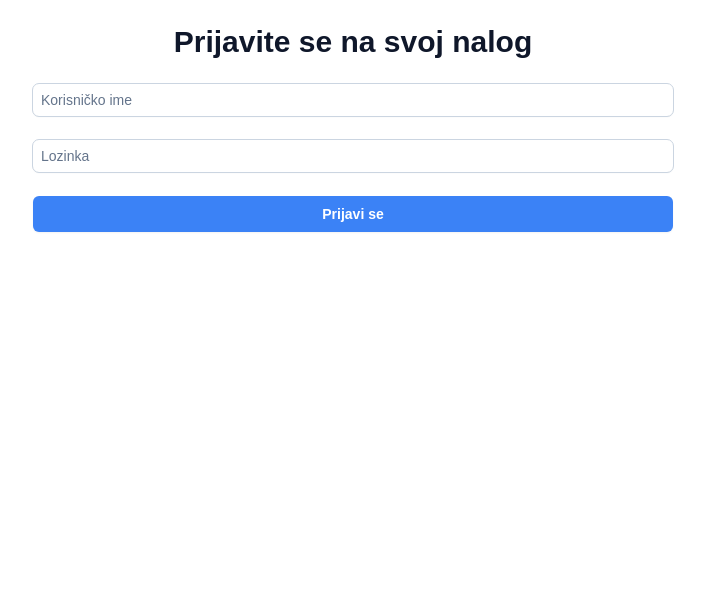
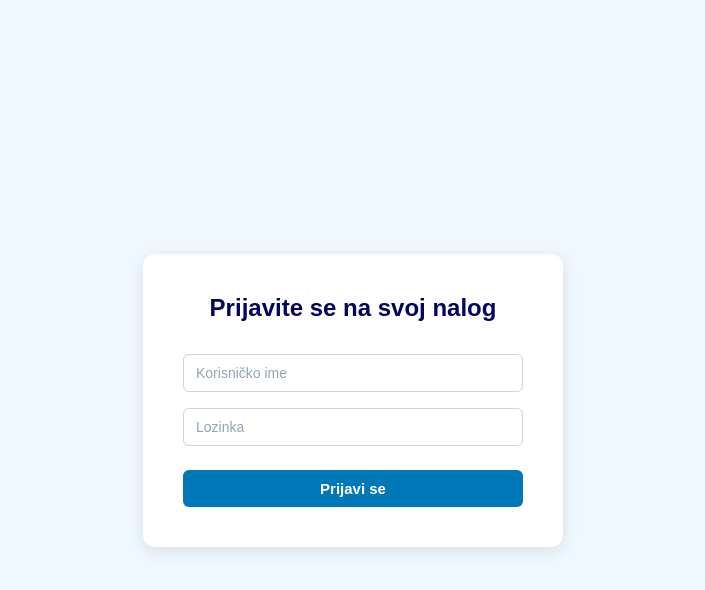
Before and after one commit to teodora88/SmartVolley, a React (Vite) app in the folder smartvolley-react/: page /login in a window 1280 px wide. Shown: the top 590 px of the page, without its empty margins (287-992 px from the left). Built offline with nearby package versions, Linux system fonts and the light colour scheme.

Commit message:
Update login page styling

```diff
--- a/smartvolley-react/src/pages/Login.jsx
+++ b/smartvolley-react/src/pages/Login.jsx
@@ -25,7 +25,6 @@ export default function Login() {
 
     const data = await res.json();
 
-
     if (res.status === 422) {
       setErrors(data.errors);
     } else if (res.status === 401) {
@@ -39,8 +38,9 @@ export default function Login() {
   }
 
   return (
-    <>
-      <h1 className="title"> Prijavite se na svoj nalog</h1>
+    <div className="login-page">
+      <div className="login-card">
+        <h1 className="title">Prijavite se na svoj nalog</h1>
         <form onSubmit={handleLogin} className="login-form">
           <div>
             <input
@@ -71,6 +71,7 @@ export default function Login() {
             <button className="login-button">Prijavi se</button>
           </div>
         </form>
-    </>
+      </div>
+    </div>
   );
 }
--- a/smartvolley-react/src/styles/Login.css
+++ b/smartvolley-react/src/styles/Login.css
@@ -1,66 +1,70 @@
+.login-page {
+    min-height: 100vh;
+    display: flex;
+    align-items: center;
+    justify-content: center;
+    background-color: #F0F8FF;
+}
+
+.login-card {
+    background-color: white;
+    padding: 40px;
+    border-radius: 12px;
+    box-shadow: 0 4px 16px rgba(0, 0, 0, 0.1);
+    width: 100%;
+    max-width: 420px;
+}
+
 .title {
-    margin-top: 24px;
-    margin-bottom: 24px;
     text-align: center;
-    font-size: 30px;
+    font-size: 24px;
     font-weight: 700;
-    line-height: 36px;
-    color: #0f172a;
+    color: #03045E;
+    margin-bottom: 32px;
 }
 
 .login-form {
-    width: 50%;
-    margin-left: auto;
-    margin-right: auto;
     display: flex;
     flex-direction: column;
-    gap: 24px;
+    gap: 16px;
 }
 
 .login-input {
     display: block;
     width: 100%;
     border-radius: 6px;
-    border: none;
-    padding: 8px;
-    color: #0f172a;
-    box-shadow: 0 1px 2px rgba(0, 0, 0, 0.05);
-    outline: 1px solid #cbd5e1;
+    border: 1px solid #cbd5e1;
+    padding: 10px 12px;
+    color: #03045E;
     font-size: 14px;
     background-color: white;
+    outline: none;
 }
 
 .login-input:focus {
-    outline: 2px solid #3b82f6;
+    border-color: #0077B6;
+    box-shadow: 0 0 0 3px rgba(0, 119, 182, 0.15);
 }
 
 ::placeholder {
-    color: #64748b;
+    color: #94a3b8;
 }
 
 .login-button {
-    display: flex;
     width: 100%;
-    justify-content: center;
-    border-radius: 6px;
-    background-color: #3b82f6;
-    padding: 6px 12px;
-    font-size: 14px;
-    font-weight: 600;
-    line-height: 1.5rem;
+    padding: 10px 12px;
+    background-color: #0077B6;
     color: white;
     border: none;
+    border-radius: 6px;
+    font-size: 15px;
+    font-weight: 600;
     cursor: pointer;
-    box-shadow: 0 1px 2px rgba(0, 0, 0, 0.05);
+    margin-top: 8px;
 }
 
 .login-button:hover {
-    background-color: #2563eb;
-}
-
-.login-button:focus-visible {
-    outline: 2px solid #4f46e5;
-    outline-offset: 2px;
+    background-color: #00B4D8;
 }
 
 .login-button:disabled {
```
Lines whose indentation alone changed are shown as unchanged.
